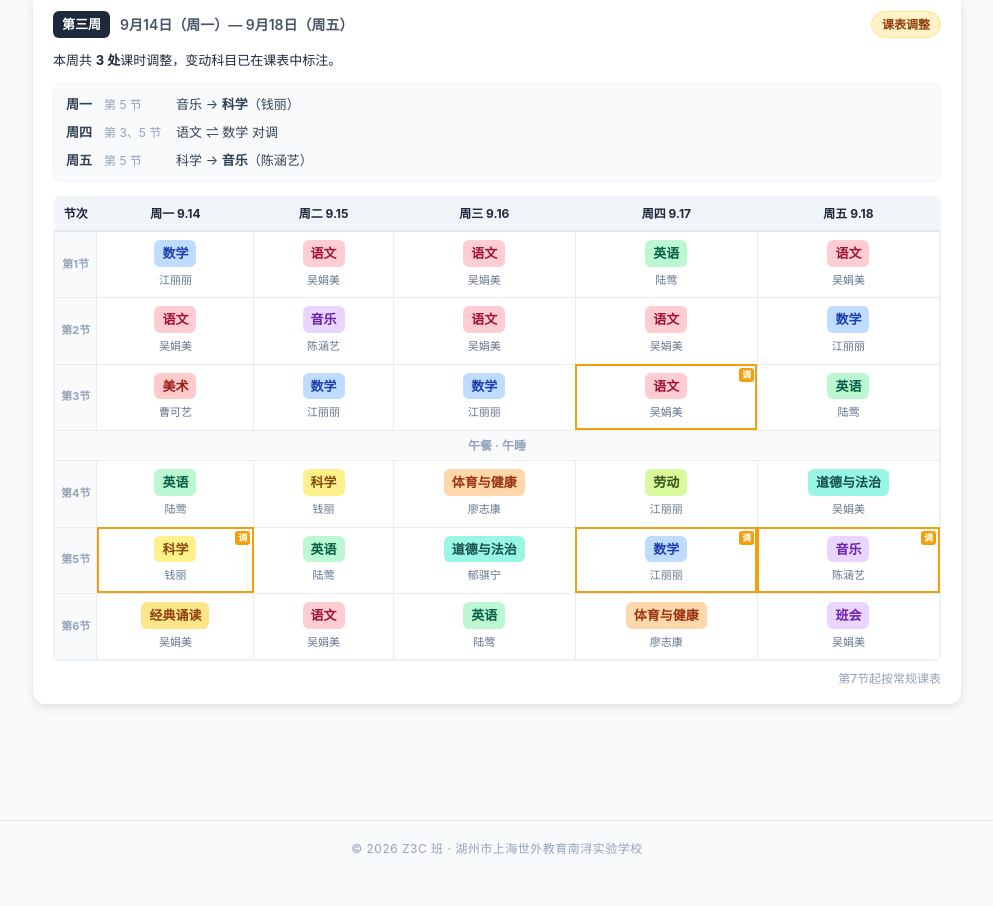
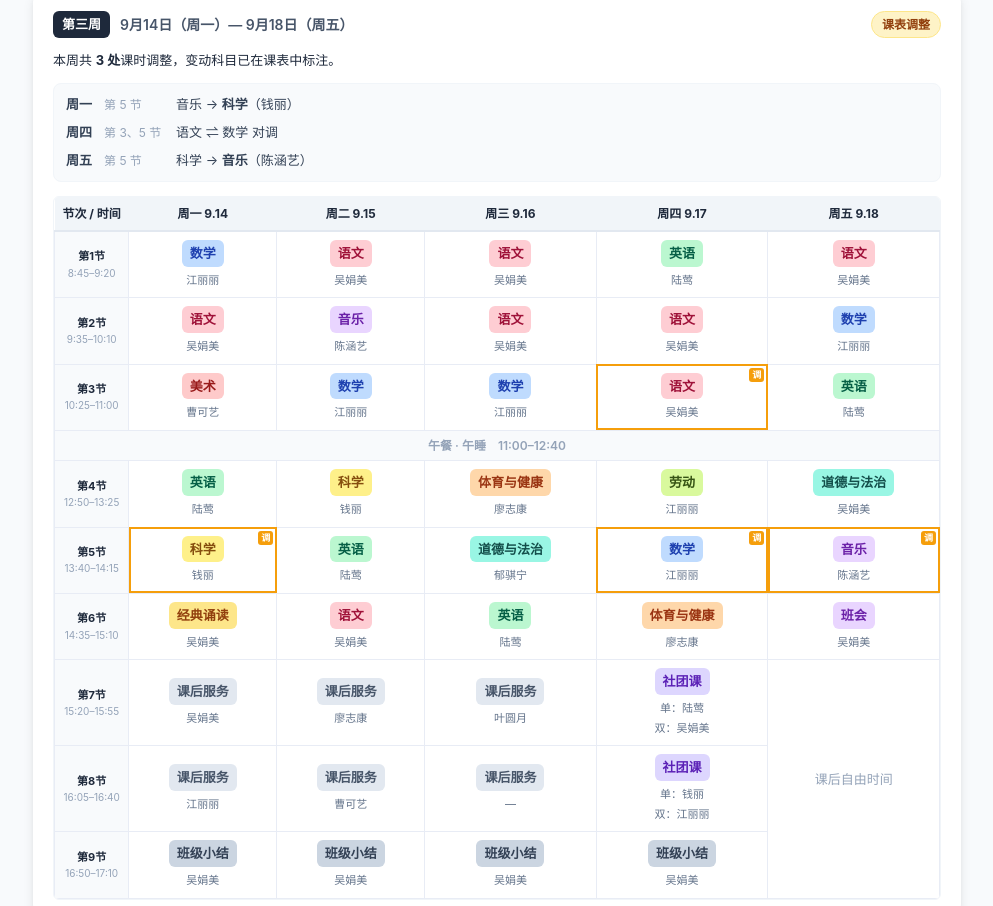
Before and after one commit to sleric1024/wflnx, a plain HTML site: page journal.html in a window 1280 px wide. Shown: the part 172-1078 px from the top of the page, without its empty margins (143-1136 px from the left). Before the commit the page ends 1049 px from the top, so only its background shows below. Drawn offline with Linux system fonts and the light colour scheme.

Commit message:
Complete temp schedule with all 9 periods, times, and print styles

```diff
--- a/css/style.css
+++ b/css/style.css
@@ -992,11 +992,19 @@ footer {
   text-align: center;
   font-size: 11px;
   font-weight: 700;
-  color: var(--slate-400);
+  color: var(--slate-500);
   background: #f8fafc;
   white-space: nowrap;
-  padding: 0 6px;
+  padding: 0 8px;
   border: 1px solid #e8ecf5;
+  line-height: 1.5;
+}
+.jst-period span {
+  display: block;
+  font-size: 10px;
+  font-weight: 400;
+  color: var(--slate-400);
+  margin-top: 1px;
 }
 .jst-lunch {
   text-align: center;
@@ -1021,3 +1029,20 @@ footer {
   line-height: 1.4;
 }
 .je-table-note { font-size: 12px; color: var(--slate-400); margin-top: 8px; text-align: right; }
+
+@media print {
+  nav, footer, .page-header, .je-note, .je-changes { display: none !important; }
+  body { background: #fff; }
+  .page { padding: 0; max-width: none; }
+  .journal-entry { box-shadow: none; border: none; padding: 0; }
+  .je-header { margin-bottom: 10px; }
+  .je-table-wrap { border: none; overflow: visible; }
+  .je-sched-table { min-width: 0; width: 100%; font-size: 11px; }
+  .je-sched-table thead th { font-size: 11px; padding: 5px 4px; }
+  .je-sched-table td.subj-cell { padding: 5px 3px; min-width: 0; }
+  .je-sched-table .subj-tag { font-size: 11px; padding: 2px 5px; border-radius: 4px; }
+  .je-sched-table .subj-teacher { font-size: 9px; }
+  .jst-period { font-size: 10px; padding: 0 4px; }
+  .jst-period span { font-size: 9px; }
+  .je-change-badge { font-size: 8px; }
+}
--- a/journal.html
+++ b/journal.html
@@ -62,7 +62,7 @@
       <table class="je-sched-table">
         <thead>
           <tr>
-            <th>节次</th>
+            <th>节次 / 时间</th>
             <th>周一 9.14</th>
             <th>周二 9.15</th>
             <th>周三 9.16</th>
@@ -72,7 +72,7 @@
         </thead>
         <tbody>
           <tr>
-            <td class="jst-period">第1节</td>
+            <td class="jst-period">第1节<span>8:45–9:20</span></td>
             <td class="subj-cell s-math"><div class="subj-tag">数学</div><span class="subj-teacher">江丽丽</span></td>
             <td class="subj-cell s-chinese"><div class="subj-tag">语文</div><span class="subj-teacher">吴娟美</span></td>
             <td class="subj-cell s-chinese"><div class="subj-tag">语文</div><span class="subj-teacher">吴娟美</span></td>
@@ -80,7 +80,7 @@
             <td class="subj-cell s-chinese"><div class="subj-tag">语文</div><span class="subj-teacher">吴娟美</span></td>
           </tr>
           <tr>
-            <td class="jst-period">第2节</td>
+            <td class="jst-period">第2节<span>9:35–10:10</span></td>
             <td class="subj-cell s-chinese"><div class="subj-tag">语文</div><span class="subj-teacher">吴娟美</span></td>
             <td class="subj-cell s-music"><div class="subj-tag">音乐</div><span class="subj-teacher">陈涵艺</span></td>
             <td class="subj-cell s-chinese"><div class="subj-tag">语文</div><span class="subj-teacher">吴娟美</span></td>
@@ -88,7 +88,7 @@
             <td class="subj-cell s-math"><div class="subj-tag">数学</div><span class="subj-teacher">江丽丽</span></td>
           </tr>
           <tr>
-            <td class="jst-period">第3节</td>
+            <td class="jst-period">第3节<span>10:25–11:00</span></td>
             <td class="subj-cell s-art"><div class="subj-tag">美术</div><span class="subj-teacher">曹可艺</span></td>
             <td class="subj-cell s-math"><div class="subj-tag">数学</div><span class="subj-teacher">江丽丽</span></td>
             <td class="subj-cell s-math"><div class="subj-tag">数学</div><span class="subj-teacher">江丽丽</span></td>
@@ -96,10 +96,10 @@
             <td class="subj-cell s-english"><div class="subj-tag">英语</div><span class="subj-teacher">陆莺</span></td>
           </tr>
           <tr>
-            <td class="jst-lunch" colspan="6">午餐 · 午睡</td>
+            <td class="jst-lunch" colspan="6">午餐 · 午睡　11:00–12:40</td>
           </tr>
           <tr>
-            <td class="jst-period">第4节</td>
+            <td class="jst-period">第4节<span>12:50–13:25</span></td>
             <td class="subj-cell s-english"><div class="subj-tag">英语</div><span class="subj-teacher">陆莺</span></td>
             <td class="subj-cell s-science"><div class="subj-tag">科学</div><span class="subj-teacher">钱丽</span></td>
             <td class="subj-cell s-pe"><div class="subj-tag">体育与健康</div><span class="subj-teacher">廖志康</span></td>
@@ -107,7 +107,7 @@
             <td class="subj-cell s-moral"><div class="subj-tag">道德与法治</div><span class="subj-teacher">吴娟美</span></td>
           </tr>
           <tr>
-            <td class="jst-period">第5节</td>
+            <td class="jst-period">第5节<span>13:40–14:15</span></td>
             <td class="subj-cell s-science je-cell-changed"><div class="subj-tag">科学</div><span class="subj-teacher">钱丽</span><span class="je-change-badge">调</span></td>
             <td class="subj-cell s-english"><div class="subj-tag">英语</div><span class="subj-teacher">陆莺</span></td>
             <td class="subj-cell s-moral"><div class="subj-tag">道德与法治</div><span class="subj-teacher">郁骐宁</span></td>
@@ -115,17 +115,38 @@
             <td class="subj-cell s-music je-cell-changed"><div class="subj-tag">音乐</div><span class="subj-teacher">陈涵艺</span><span class="je-change-badge">调</span></td>
           </tr>
           <tr>
-            <td class="jst-period">第6节</td>
+            <td class="jst-period">第6节<span>14:35–15:10</span></td>
             <td class="subj-cell s-classic"><div class="subj-tag">经典诵读</div><span class="subj-teacher">吴娟美</span></td>
             <td class="subj-cell s-chinese"><div class="subj-tag">语文</div><span class="subj-teacher">吴娟美</span></td>
             <td class="subj-cell s-english"><div class="subj-tag">英语</div><span class="subj-teacher">陆莺</span></td>
             <td class="subj-cell s-pe"><div class="subj-tag">体育与健康</div><span class="subj-teacher">廖志康</span></td>
             <td class="subj-cell s-meeting"><div class="subj-tag">班会</div><span class="subj-teacher">吴娟美</span></td>
           </tr>
+          <tr>
+            <td class="jst-period">第7节<span>15:20–15:55</span></td>
+            <td class="subj-cell s-after"><div class="subj-tag">课后服务</div><span class="subj-teacher">吴娟美</span></td>
+            <td class="subj-cell s-after"><div class="subj-tag">课后服务</div><span class="subj-teacher">廖志康</span></td>
+            <td class="subj-cell s-after"><div class="subj-tag">课后服务</div><span class="subj-teacher">叶圆月</span></td>
+            <td class="subj-cell s-club"><div class="subj-tag">社团课</div><span class="subj-teacher">单：陆莺</span><span class="subj-teacher">双：吴娟美</span></td>
+            <td class="subj-cell jst-free" colspan="1" rowspan="3" style="vertical-align:middle;text-align:center;color:#94a3b8;font-size:13px;">课后自由时间</td>
+          </tr>
+          <tr>
+            <td class="jst-period">第8节<span>16:05–16:40</span></td>
+            <td class="subj-cell s-after"><div class="subj-tag">课后服务</div><span class="subj-teacher">江丽丽</span></td>
+            <td class="subj-cell s-after"><div class="subj-tag">课后服务</div><span class="subj-teacher">曹可艺</span></td>
+            <td class="subj-cell s-after"><div class="subj-tag">课后服务</div><span class="subj-teacher">—</span></td>
+            <td class="subj-cell s-club"><div class="subj-tag">社团课</div><span class="subj-teacher">单：钱丽</span><span class="subj-teacher">双：江丽丽</span></td>
+          </tr>
+          <tr>
+            <td class="jst-period">第9节<span>16:50–17:10</span></td>
+            <td class="subj-cell s-summary"><div class="subj-tag">班级小结</div><span class="subj-teacher">吴娟美</span></td>
+            <td class="subj-cell s-summary"><div class="subj-tag">班级小结</div><span class="subj-teacher">吴娟美</span></td>
+            <td class="subj-cell s-summary"><div class="subj-tag">班级小结</div><span class="subj-teacher">吴娟美</span></td>
+            <td class="subj-cell s-summary"><div class="subj-tag">班级小结</div><span class="subj-teacher">吴娟美</span></td>
+          </tr>
         </tbody>
       </table>
     </div>
-    <p class="je-table-note">第7节起按常规课表</p>
   </div>
 
 </main>
```
